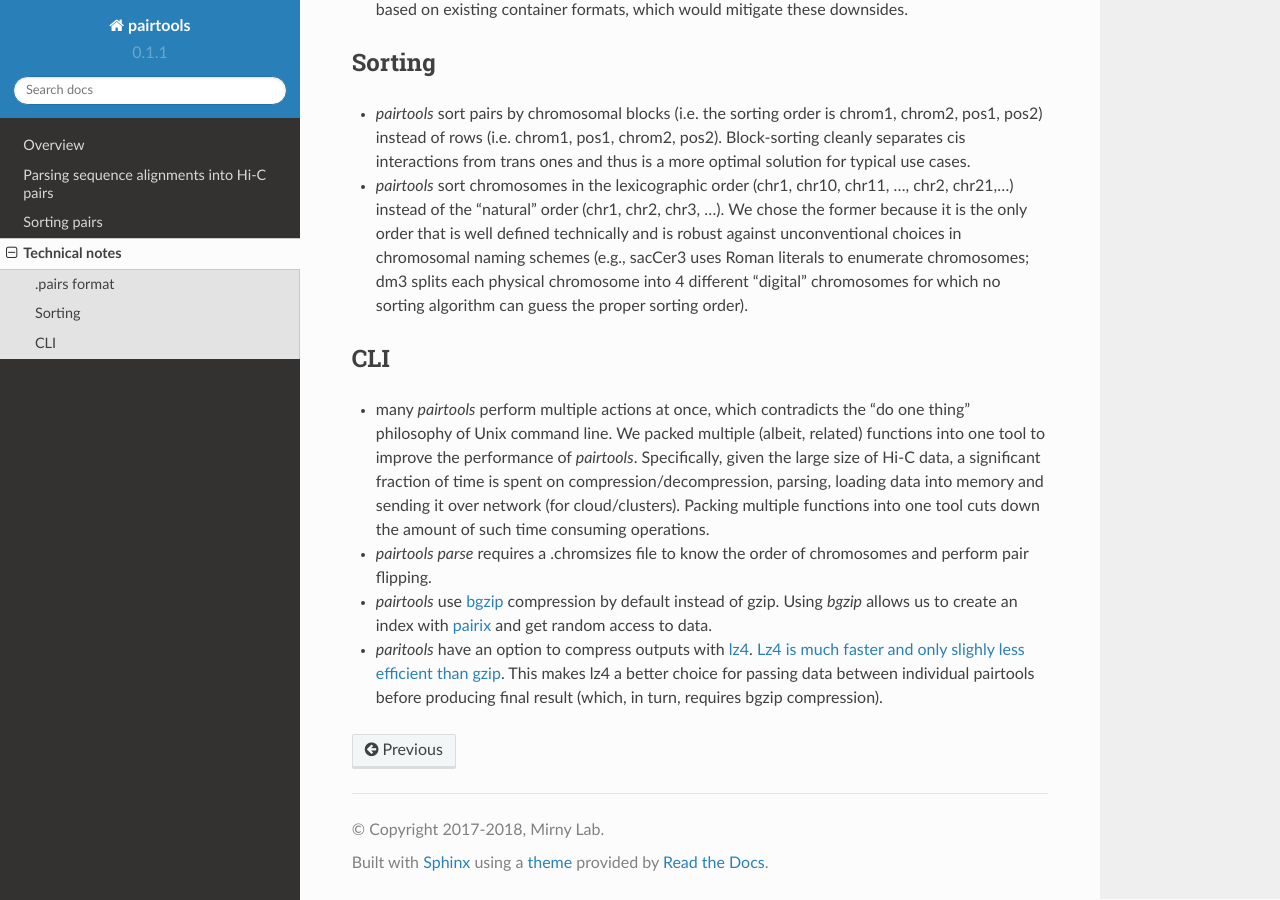
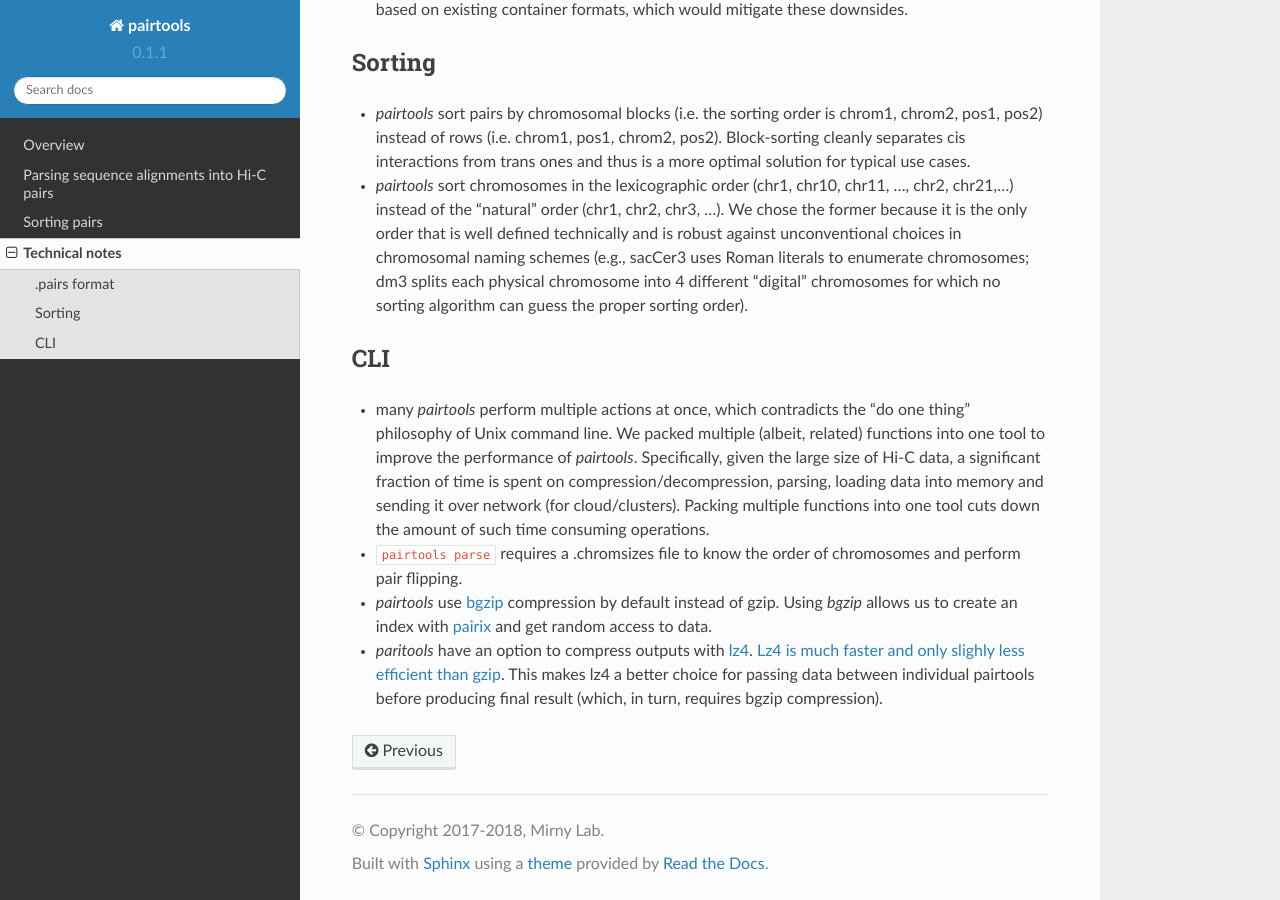
Before and after one commit to open2c/pairtools, a Sphinx documentation site: the page built from doc/technotes.rst, in a window 1280 px wide and 900 px high, scrolled down 1202 px. Built offline with Sphinx 7.4.7 and the Read the Docs theme 2.0.0, drawn with Linux system fonts in a browser that asks for light colours; pages that are not in the unit, such as notebooks, are missing from menus.

```diff
--- a/doc/technotes.rst
+++ b/doc/technotes.rst
@@ -82,7 +82,7 @@ CLI
   is spent on compression/decompression, parsing, loading data into memory and
   sending it over network (for cloud/clusters). Packing multiple functions
   into one tool cuts down the amount of such time consuming operations.
-- `pairtools parse` requires a .chromsizes file to know the order of chromosomes
+- ``pairtools parse`` requires a .chromsizes file to know the order of chromosomes
   and perform pair flipping.
 - `pairtools` use `bgzip <http://www.htslib.org/doc/bgzip.html>`_ compression by
   default instead of gzip. Using `bgzip` allows us to create an index with
```
